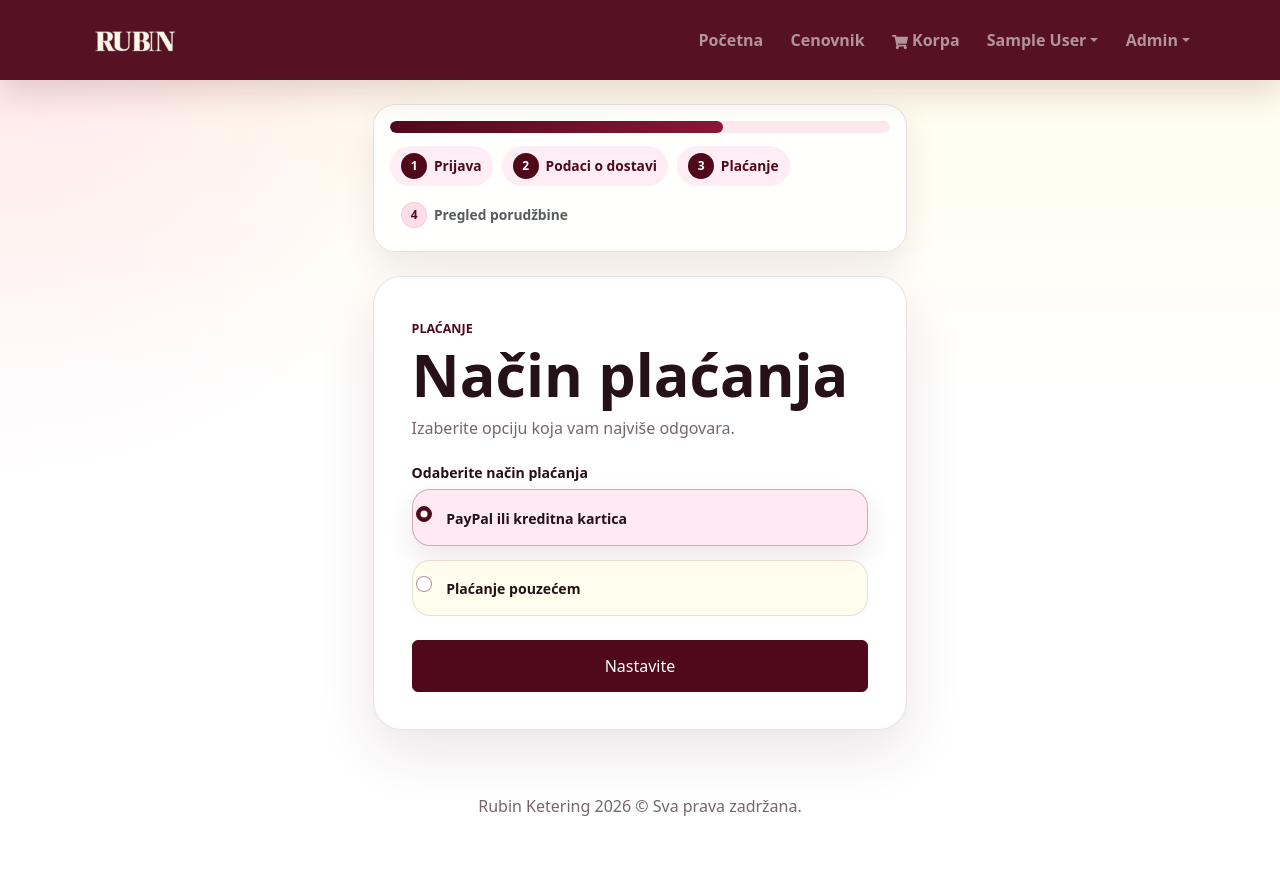
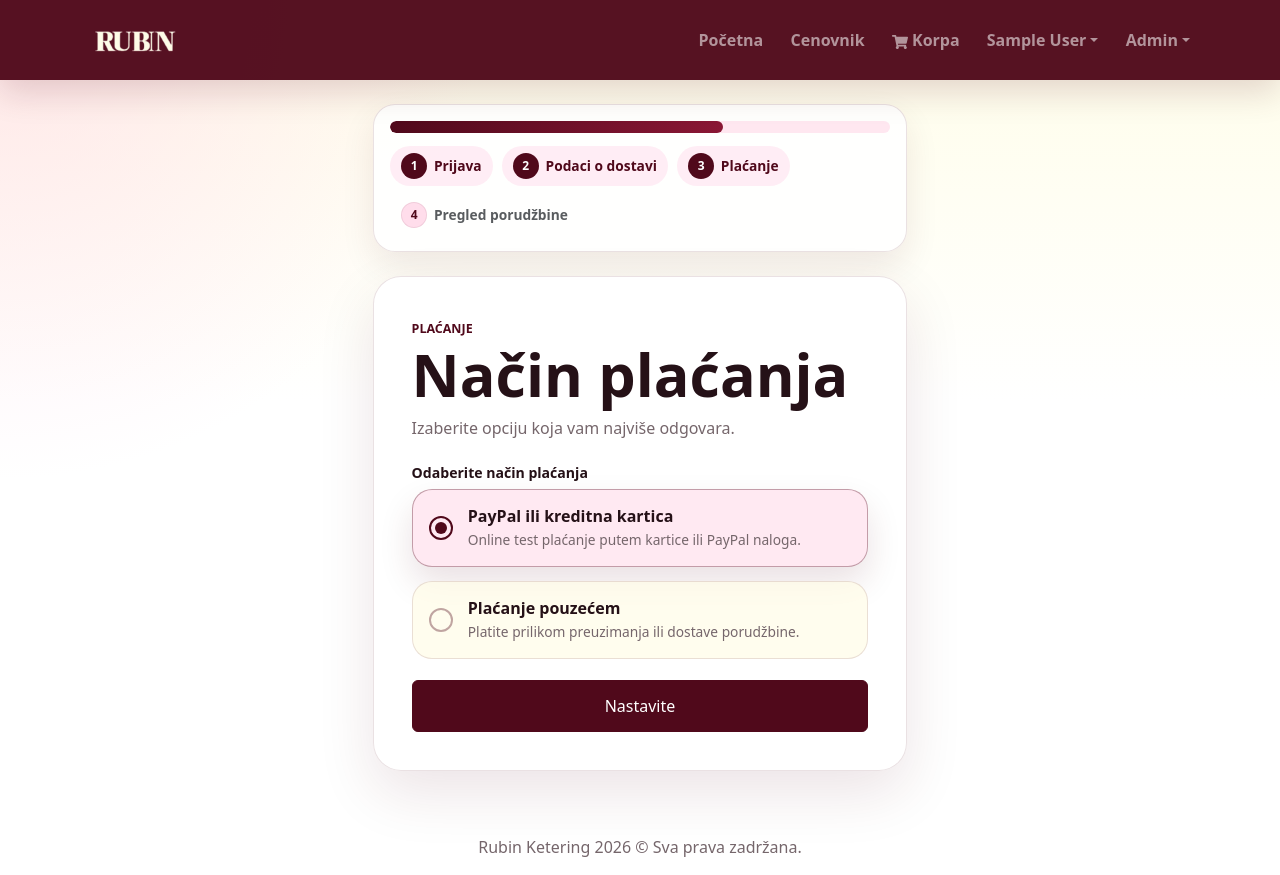
Before and after one commit to natasakefer/rubin-ketering-webapp, a React (Create React App) app in the folder frontend/: page /payment in a window 1280 px wide. Before the commit the page ends 834 px from the top, so only its background shows below. Built offline with nearby package versions, Linux system fonts and the light colour scheme; sample sign-in values are in the browser's storage.

Commit message:
Sitne izmene dizajna

```diff
--- a/frontend/src/assets/styles/index.css
+++ b/frontend/src/assets/styles/index.css
@@ -1511,7 +1511,8 @@ main,
   display: inline-flex;
   gap: 0.3rem;
   min-height: 54px;
-  padding: 0.45rem 0.65rem;
+  padding: 0.50rem 0.65rem;
+  margin-left: 0.5rem;
 }
 
 .review-rating-picker__star {
@@ -1965,6 +1966,87 @@ table th {
   gap: 0.75rem;
 }
 
+.payment-options--cards {
+  gap: 0.85rem;
+}
+
+.payment-card {
+  align-items: center;
+  background: rgba(255, 253, 232, 0.72);
+  border: 1px solid rgba(80, 9, 27, 0.12);
+  border-radius: 20px;
+  color: var(--rk-text);
+  display: flex;
+  gap: 0.9rem;
+  min-height: 74px;
+  padding: 1rem 1.05rem;
+  text-align: left;
+  transition: background-color 180ms ease, border-color 180ms ease, box-shadow 180ms ease, transform 180ms ease;
+  width: 100%;
+}
+
+.payment-card:hover,
+.payment-card:focus {
+  background: rgba(255, 212, 230, 0.32);
+  border-color: rgba(80, 9, 27, 0.22);
+  box-shadow: 0 12px 28px rgba(80, 9, 27, 0.09);
+  outline: 0;
+  transform: translateY(-1px);
+}
+
+.payment-card.active {
+  background: rgba(255, 212, 230, 0.5);
+  border-color: rgba(80, 9, 27, 0.34);
+  box-shadow: 0 16px 34px rgba(80, 9, 27, 0.12);
+}
+
+.payment-card__check {
+  align-items: center;
+  border: 2px solid rgba(80, 9, 27, 0.36);
+  border-radius: 999px;
+  display: inline-flex;
+  flex: 0 0 auto;
+  height: 24px;
+  justify-content: center;
+  width: 24px;
+}
+
+.payment-card__check::after {
+  background: var(--rk-primary);
+  border-radius: 999px;
+  content: '';
+  height: 12px;
+  opacity: 0;
+  transform: scale(0.5);
+  transition: opacity 160ms ease, transform 160ms ease;
+  width: 12px;
+}
+
+.payment-card.active .payment-card__check {
+  border-color: var(--rk-primary);
+}
+
+.payment-card.active .payment-card__check::after {
+  opacity: 1;
+  transform: scale(1);
+}
+
+.payment-card strong {
+  color: var(--rk-text);
+  display: block;
+  font-size: 1rem;
+  font-weight: 850;
+  line-height: 1.25;
+  margin-bottom: 0.25rem;
+}
+
+.payment-card small {
+  color: var(--rk-muted);
+  display: block;
+  font-size: 0.86rem;
+  line-height: 1.45;
+}
+
 .payment-option {
   align-items: center;
   background: rgba(255, 253, 232, 0.72);
@@ -2513,7 +2595,8 @@ table th {
   border-radius: 18px;
   display: flex;
   min-height: 56px;
-  padding: 0.85rem 1rem 0.85rem 1.25rem;
+  padding: 0.85rem 1rem 0.85rem 2rem;
+
 }
 
 .admin-check .form-check {
--- a/frontend/src/screens/HomeScreen.jsx
+++ b/frontend/src/screens/HomeScreen.jsx
@@ -10,7 +10,7 @@ const categoryCards = [
   },
   {
     title: 'Slatko',
-    text: 'Krofnice, kolaci, casice i deserti za elegantan slatki sto.',
+    text: 'Krofnice, kolači, čašice i deserti za elegantan slatki sto.',
     image: '/images/IMG_0331.jpeg',
     to: '/products#slatko',
   },
--- a/frontend/src/screens/PaymentScreen.jsx
+++ b/frontend/src/screens/PaymentScreen.jsx
@@ -39,27 +39,36 @@ const PaymentScreen = () => {
                 <Form className='checkout-form' onSubmit={submitHandler}>
                     <Form.Group>
                         <Form.Label as='legend'>Odaberite način plaćanja</Form.Label>
-                        <Col className='payment-options'>
-                            <Form.Check
-                                type='radio'
-                                className='payment-option'
-                                label='PayPal ili kreditna kartica'
-                                id='PayPal'
-                                name='paymentMethod'
-                                value='PayPal'
-                                checked={paymentMethod === 'PayPal'}
-                                onChange={(e) => setPaymentMethod(e.target.value)}
-                            ></Form.Check>
-                            <Form.Check
-                                type='radio'
-                                className='payment-option'
-                                label='Plaćanje pouzećem'
-                                id='CashOnDelivery'
-                                name='paymentMethod'
-                                value='Plaćanje pouzećem'
-                                checked={paymentMethod === 'Plaćanje pouzećem'}
-                                onChange={(e) => setPaymentMethod(e.target.value)}
-                            ></Form.Check>
+                        <Col className='payment-options payment-options--cards'>
+                            <button
+                                type='button'
+                                className={`payment-card ${
+                                    paymentMethod === 'PayPal' ? 'active' : ''
+                                }`}
+                                aria-pressed={paymentMethod === 'PayPal'}
+                                onClick={() => setPaymentMethod('PayPal')}
+                            >
+                                <span className='payment-card__check'></span>
+                                <span>
+                                    <strong>PayPal ili kreditna kartica</strong>
+                                    <small>Online test plaćanje putem kartice ili PayPal naloga.</small>
+                                </span>
+                            </button>
+
+                            <button
+                                type='button'
+                                className={`payment-card ${
+                                    paymentMethod === 'Plaćanje pouzećem' ? 'active' : ''
+                                }`}
+                                aria-pressed={paymentMethod === 'Plaćanje pouzećem'}
+                                onClick={() => setPaymentMethod('Plaćanje pouzećem')}
+                            >
+                                <span className='payment-card__check'></span>
+                                <span>
+                                    <strong>Plaćanje pouzećem</strong>
+                                    <small>Platite prilikom preuzimanja ili dostave porudžbine.</small>
+                                </span>
+                            </button>
                         </Col>
                     </Form.Group>
                     <Button type='submit' variant='primary' className='checkout-submit'>
```
Also changed, not shown: 10 other files (tests, documents, lock files or other folders).
